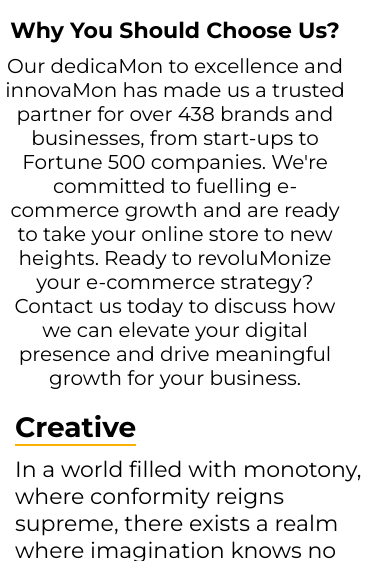
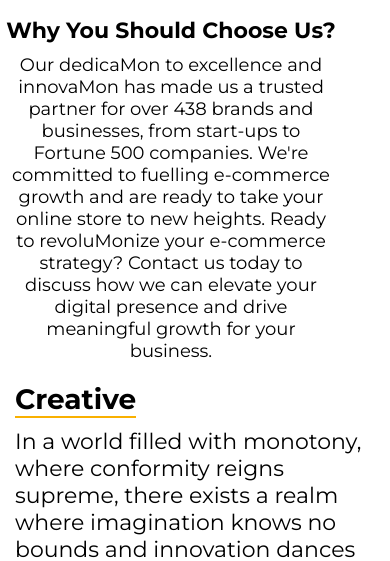
Before and after one commit to kirtiiguptaa/9Oceania, a plain HTML site: page services.html in a window 390 px wide. Shown: the part 283-844 px from the top of the page. Drawn offline with Linux system fonts and the light colour scheme.

Commit message:
style.css

```diff
--- a/css/style.css
+++ b/css/style.css
@@ -1280,14 +1280,18 @@ a {
     }
     .services-main .service-content {
         top: 40px;
-        width: 350px;
-        left: 0;
+        width: 330px;
+        left: 6px;
         height: 100%;
         margin-bottom: 40px;
     }
     .service-content .service-subheading {
         font-size: 22px;
         font-weight: 700;
+    }
+    .service-content .subservice-content {
+        font-size: 18px;
+        font-weight: 400;
     }
     .creative-row,
     .dev-row,
```
